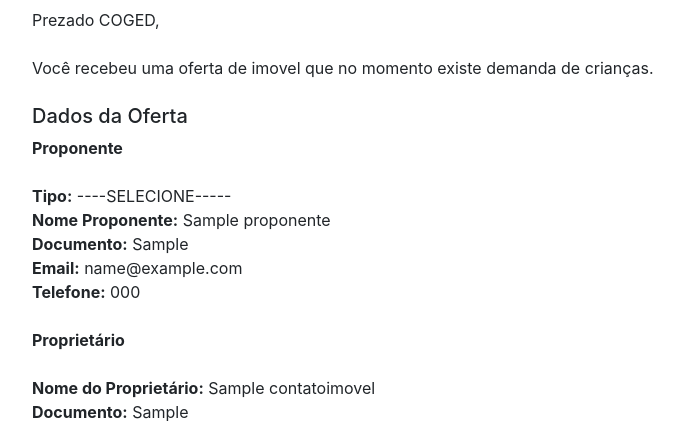
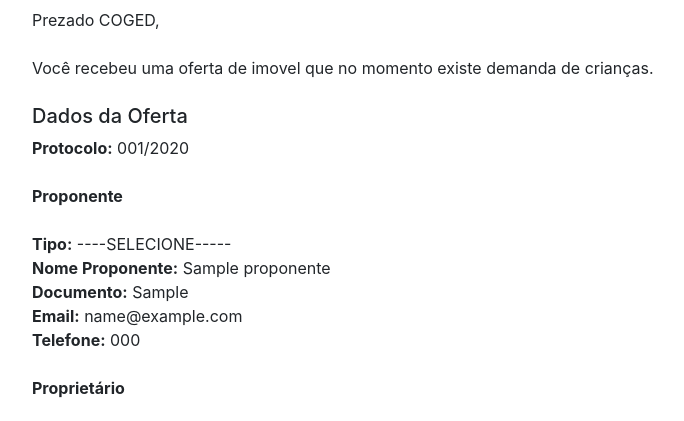
Before and after one commit to prefeiturasp/SME-Imoveis-BackEnd, a Django app: template sme_ofertaimoveis/imovel/templates/imovel/html/email_to_sme.html in a window 1280 px wide. Shown: the top 421 px of the page, without its empty margins (46-730 px from the left). Run offline with Django 3.2, Linux system fonts and the light colour scheme; tables that the repository leaves empty hold one stand-in row (values such as "Sample post"); the template is opened without the code that fills it: values that come from a table or form of the project are taken from there, most other values are stand-ins (such as "Sample title", 1, 10 or a date in 2020); parts of the project's set-up code (start-up, migrations or seed data) failed here and were passed over; some libraries are stand-ins or nearby versions.

Commit message:
Incluindo protocolo no email enviado ao COGED

```diff
--- a/sme_ofertaimoveis/imovel/templates/imovel/html/email_to_sme.html
+++ b/sme_ofertaimoveis/imovel/templates/imovel/html/email_to_sme.html
@@ -10,6 +10,7 @@
 
         <h5>Dados da Oferta</h5>
 
+        <b>Protocolo:</b> {{ oferta.protocolo }}<br /><br />
         <b>Proponente</b><br /><br />
         <b>Tipo:</b> {{ oferta.proponente.get_tipo_display }}<br />
         <b>Nome Proponente:</b> {{ oferta.proponente.nome }}<br />
```
